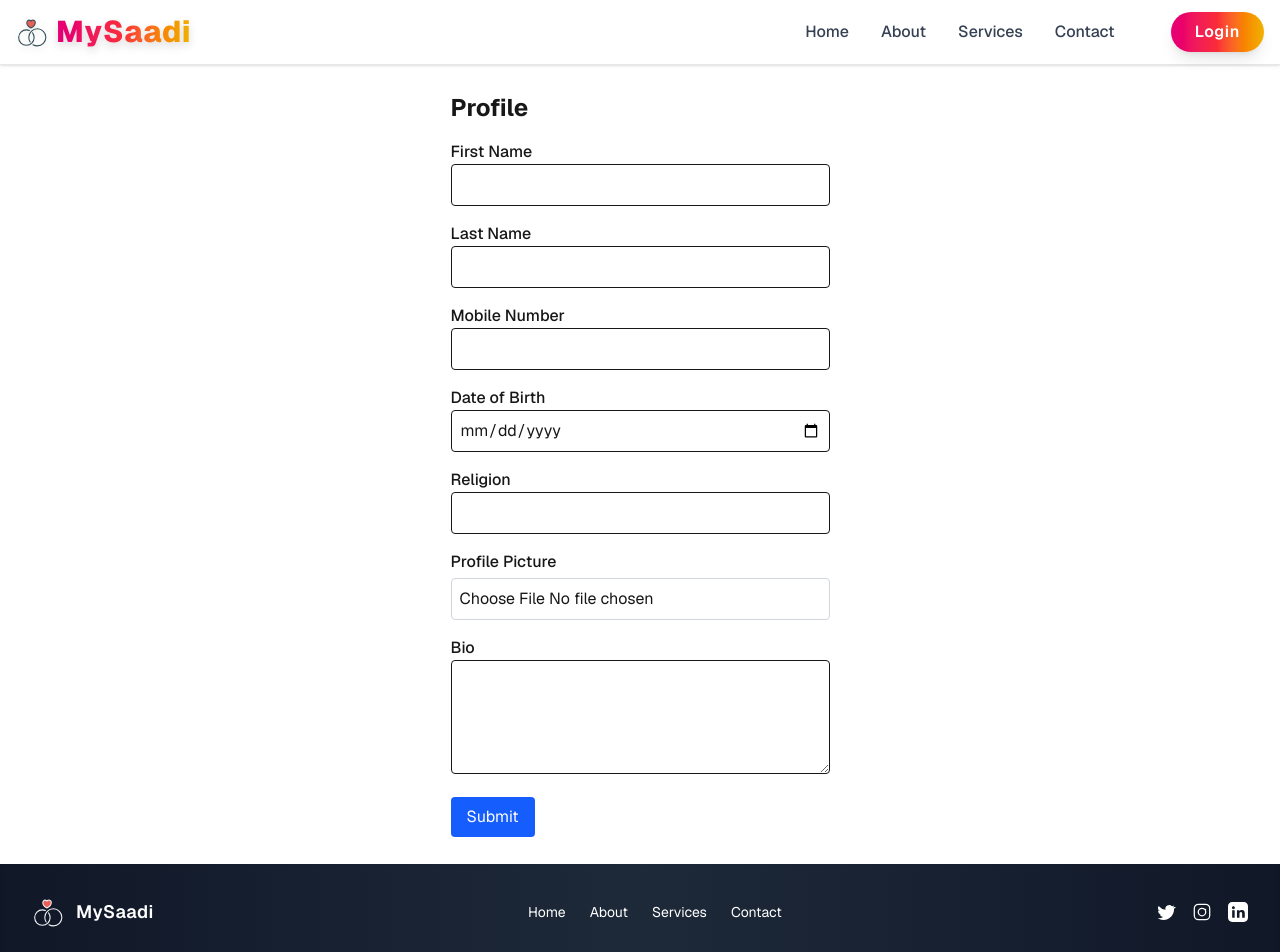
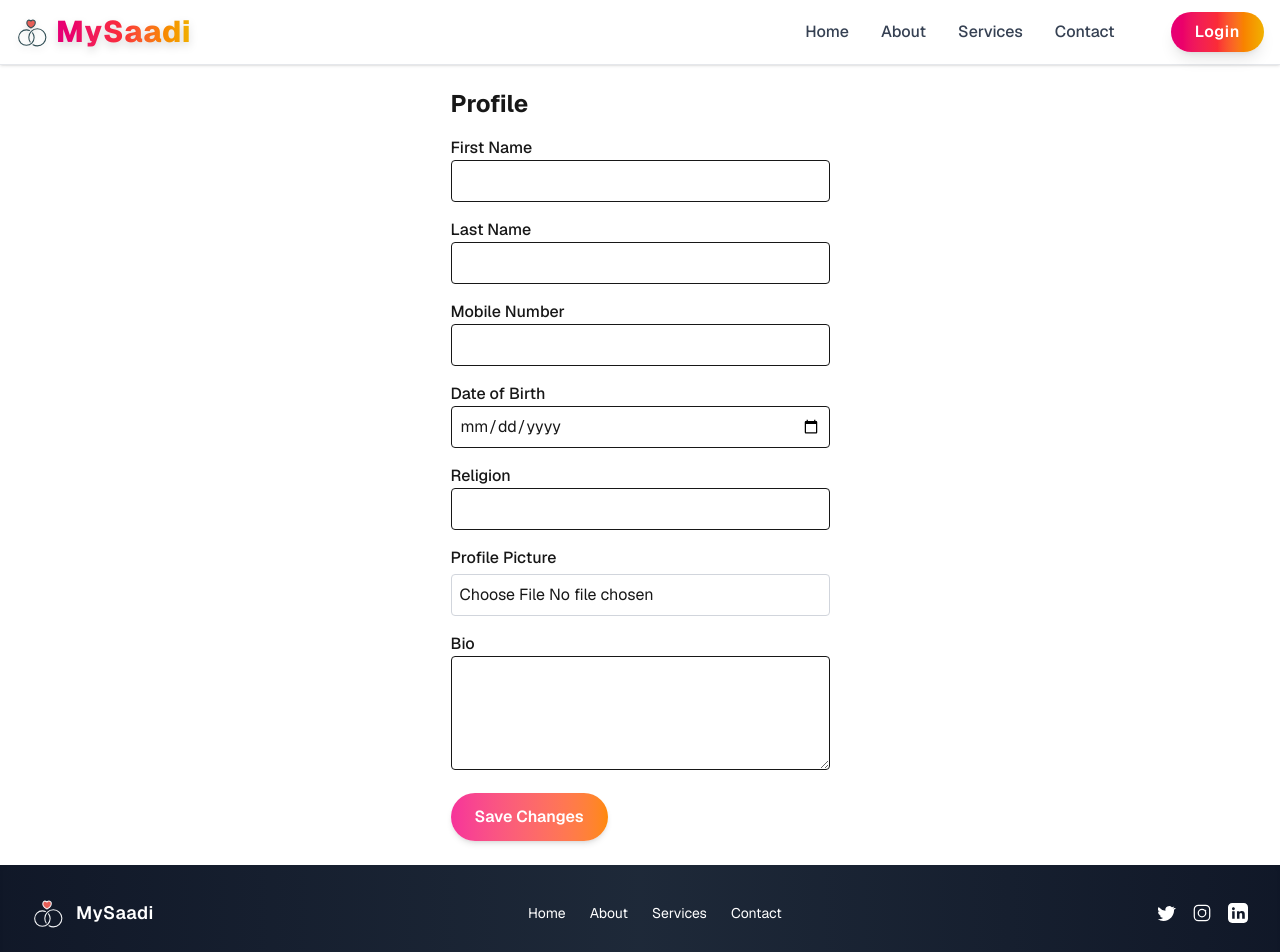
Before and after one commit to devankit1994/mysaadi, a Next.js app: page /profile/update in a window 1280 px wide. Shown: the top 952 px of the page. Built offline with nearby package versions, Linux system fonts and the light colour scheme; no server answers.

Commit message:
Added CommonButton Component and use it in profile page

```diff
--- /dev/null
+++ b/src/app/components/CommonButton.tsx
@@ -0,0 +1,28 @@
+import React from "react";
+
+type CommonButtonProps = {
+  text: string;
+  onClick?: () => void;
+  type?: "button" | "submit" | "reset";
+};
+
+const CommonButton: React.FC<CommonButtonProps> = ({
+  text,
+  onClick,
+  type = "button",
+}) => {
+  return (
+    <button
+      type={type}
+      onClick={onClick}
+      className="px-6 py-3 rounded-full font-semibold text-white
+                 bg-gradient-to-r from-pink-500 to-orange-400
+                 hover:from-orange-400 hover:to-pink-500
+                 transition duration-300 ease-in-out shadow-md"
+    >
+      {text}
+    </button>
+  );
+};
+
+export default CommonButton;
--- a/src/app/profile/page.tsx
+++ b/src/app/profile/page.tsx
@@ -2,6 +2,8 @@
 
 import { useEffect, useState } from "react";
 import { supabase } from "@/lib/supabaseClient";
+import CommonButton from "../components/CommonButton";
+import { useRouter } from "next/navigation";
 
 type Profile = {
   first_name: string;
@@ -17,6 +19,7 @@ export default function ProfilePage() {
   const [profile, setProfile] = useState<Profile | null>(null);
   const [loading, setLoading] = useState(true);
   const [error, setError] = useState<string | null>(null);
+  const router = useRouter();
 
   useEffect(() => {
     const fetchProfile = async () => {
@@ -98,6 +101,13 @@ export default function ProfilePage() {
                 {profile.bio || "N/A"}
               </div>
             </div>
+
+            <div className="pt-4">
+              <CommonButton
+                text="Edit Profile"
+                onClick={() => router.push("/profile/update")}
+              />
+            </div>
           </div>
         ) : (
           <p>No profile data found.</p>
--- a/src/app/profile/update/page.tsx
+++ b/src/app/profile/update/page.tsx
@@ -2,6 +2,7 @@
 
 import { useState } from "react";
 import { supabase } from "@/lib/supabaseClient";
+import CommonButton from "../../components/CommonButton";
 
 export default function UpdateProfilePage() {
   const [form, setForm] = useState<{
@@ -140,12 +141,8 @@ export default function UpdateProfilePage() {
             />
           </div>
 
-          <button
-            type="submit"
-            className="bg-blue-600 text-white px-4 py-2 rounded hover:bg-blue-700 cursor-pointer"
-          >
-            Submit
-          </button>
+          <CommonButton text="Save Changes" type="submit" />
+
         </form>
       </div>
     </div>
```
